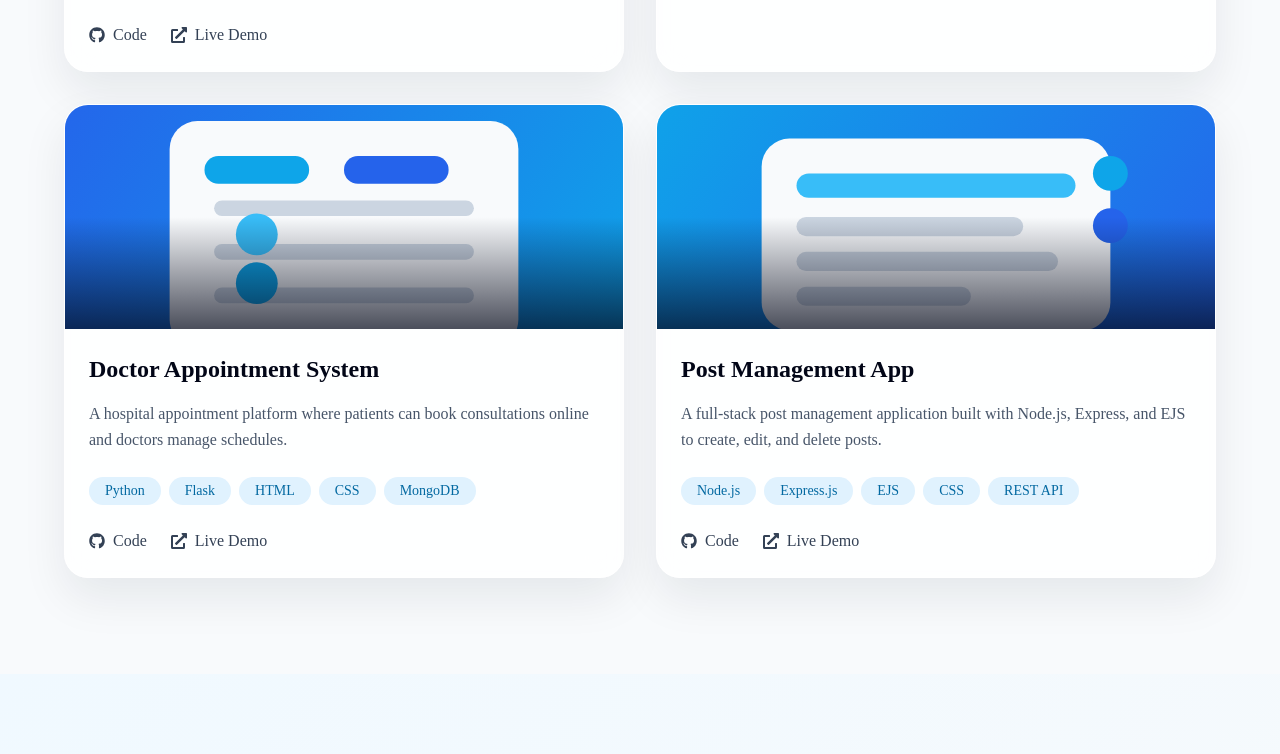
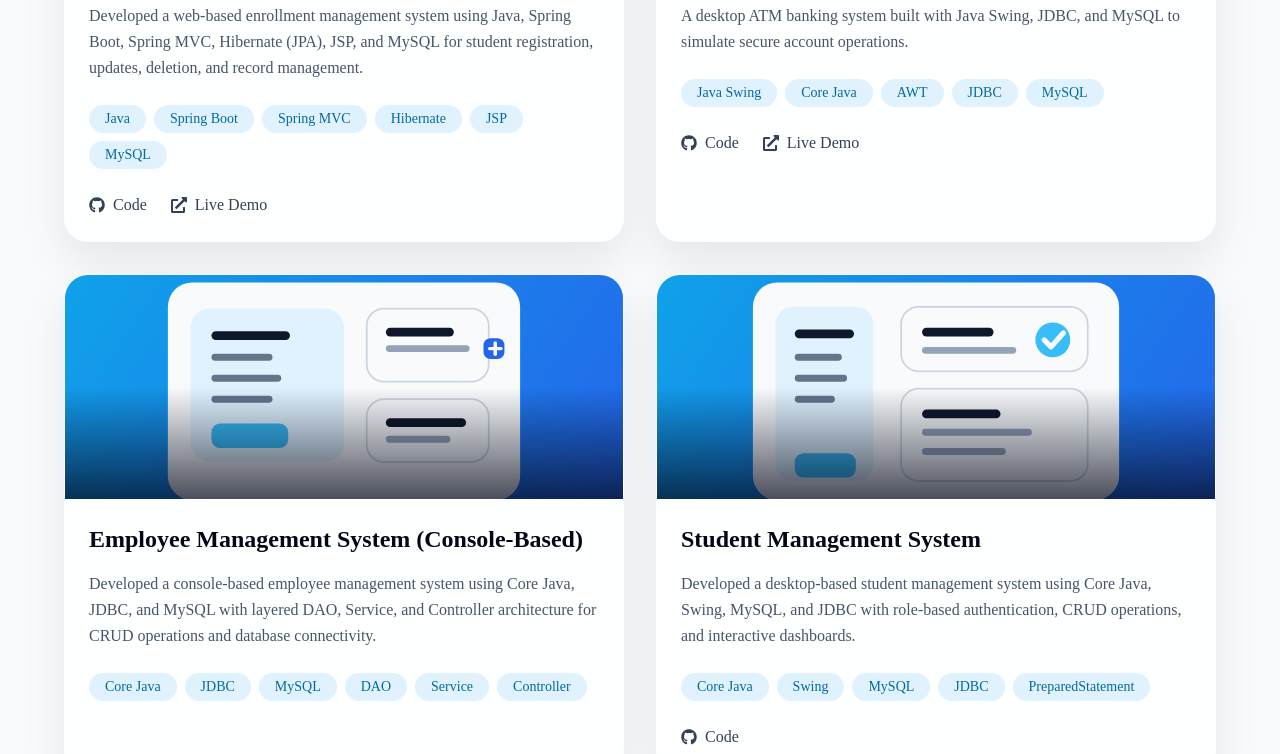
Before and after one commit to numansayyad/portfolio, a React (Vite) app: page / in a window 1280 px wide. Shown: the part 4067-4821 px from the top of the page. Built offline with nearby package versions, Linux system fonts and the light colour scheme.

Commit message:
update the project

```diff
--- a/src/components/Projects.tsx
+++ b/src/components/Projects.tsx
@@ -1,8 +1,8 @@
 import { FaGithub, FaExternalLinkAlt } from 'react-icons/fa'
 import studentEnrollmentImage from '../assets/student-enrollment.svg'
+import studentManagementImage from '../assets/student-management.svg'
 import atmImage from '../assets/atm.svg'
-import appointmentImage from '../assets/appointment.svg'
-import postverseImage from '../assets/post-verse.svg'
+import employeeManagementImage from '../assets/employee-management.svg'
 
 interface Project {
   title: string
@@ -34,22 +34,22 @@ const Projects = () => {
       image: atmImage,
     },
     {
-      title: 'Doctor Appointment System',
+      title: 'Employee Management System (Console-Based)',
       description:
-        'A hospital appointment platform where patients can book consultations online and doctors manage schedules.',
-      technologies: ['Python', 'Flask', 'HTML', 'CSS', 'MongoDB'],
-      githubUrl: 'https://github.com/numansayyad/doctor_appointment_system',
-      liveUrl: 'https://example.com',
-      image: appointmentImage,
+        'Developed a console-based employee management system using Core Java, JDBC, and MySQL with layered DAO, Service, and Controller architecture for CRUD operations and database connectivity.',
+      technologies: ['Core Java', 'JDBC', 'MySQL', 'DAO', 'Service', 'Controller'],
+      githubUrl: '',
+      liveUrl: '',
+      image: employeeManagementImage,
     },
     {
-      title: 'Post Management App',
+      title: 'Student Management System',
       description:
-        'A full-stack post management application built with Node.js, Express, and EJS to create, edit, and delete posts.',
-      technologies: ['Node.js', 'Express.js', 'EJS', 'CSS', 'REST API'],
-      githubUrl: 'https://github.com/numansayyad/versapost-project',
-      liveUrl: 'https://example.com',
-      image: postverseImage,
+        'Developed a desktop-based student management system using Core Java, Swing, MySQL, and JDBC with role-based authentication, CRUD operations, and interactive dashboards.',
+      technologies: ['Core Java', 'Swing', 'MySQL', 'JDBC', 'PreparedStatement'],
+      githubUrl: 'https://github.com/numansayyad/student-management-system',
+      liveUrl: '',
+      image: studentManagementImage,
     },
   ]
 
@@ -101,6 +101,7 @@ const Projects = () => {
                 </div>
 
                 <div className="flex flex-wrap gap-4">
+                  {project.githubUrl && (
                     <a
                       href={project.githubUrl}
                       target="_blank"
@@ -109,7 +110,9 @@ const Projects = () => {
                     >
                       <FaGithub /> Code
                     </a>
+                  )}
 
+                  {project.liveUrl && (
                     <a
                       href={project.liveUrl}
                       target="_blank"
@@ -118,6 +121,7 @@ const Projects = () => {
                     >
                       <FaExternalLinkAlt /> Live Demo
                     </a>
+                  )}
                 </div>
               </div>
             </div>
--- a/src/components/Skills.tsx
+++ b/src/components/Skills.tsx
@@ -2,7 +2,6 @@ import {
   FaReact,
   FaHtml5,
   FaCss3Alt,
-  FaNode,
   FaGitAlt,
   FaBootstrap,
   FaCode
@@ -11,7 +10,9 @@ import {
   SiTailwindcss,
   SiMongodb,
   SiMysql,
-  SiExpress
+  SiExpress,
+  SiSpringboot,
+  SiApachemaven
 } from 'react-icons/si'
 
 const Skills = () => {
@@ -27,7 +28,7 @@ const Skills = () => {
     { name: 'Java', icon: FaCode, color: 'text-orange-600' },
     { name: 'Advance Java', icon: FaCode, color: 'text-orange-700' },
     { name: 'REST API', icon: SiExpress, color: 'text-slate-700' },
-    { name: 'Node.js', icon: FaNode, color: 'text-green-600' },
+    { name: 'Spring Boot', icon: SiSpringboot, color: 'text-green-600' },
   ]
 
   const databaseSkills = [
@@ -38,6 +39,7 @@ const Skills = () => {
   const toolsSkills = [
     { name: 'Git', icon: FaGitAlt, color: 'text-orange-600' },
     { name: 'GitHub', icon: FaGitAlt, color: 'text-slate-800' },
+    { name: 'Maven', icon: SiApachemaven, color: 'text-orange-600' },
   ]
 
   return (
```
Also changed, not shown: src/assets/employee-management.svg (added), src/assets/student-management.svg (added). Lines whose indentation alone changed are shown as unchanged.
